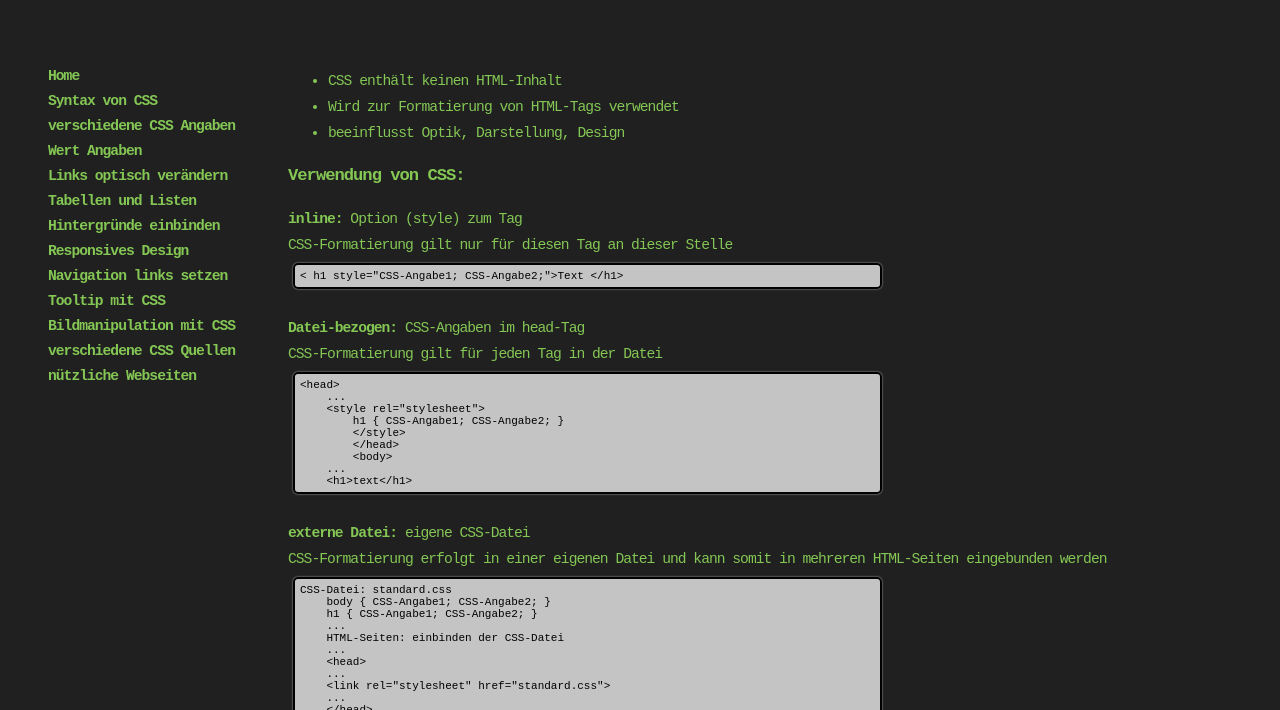
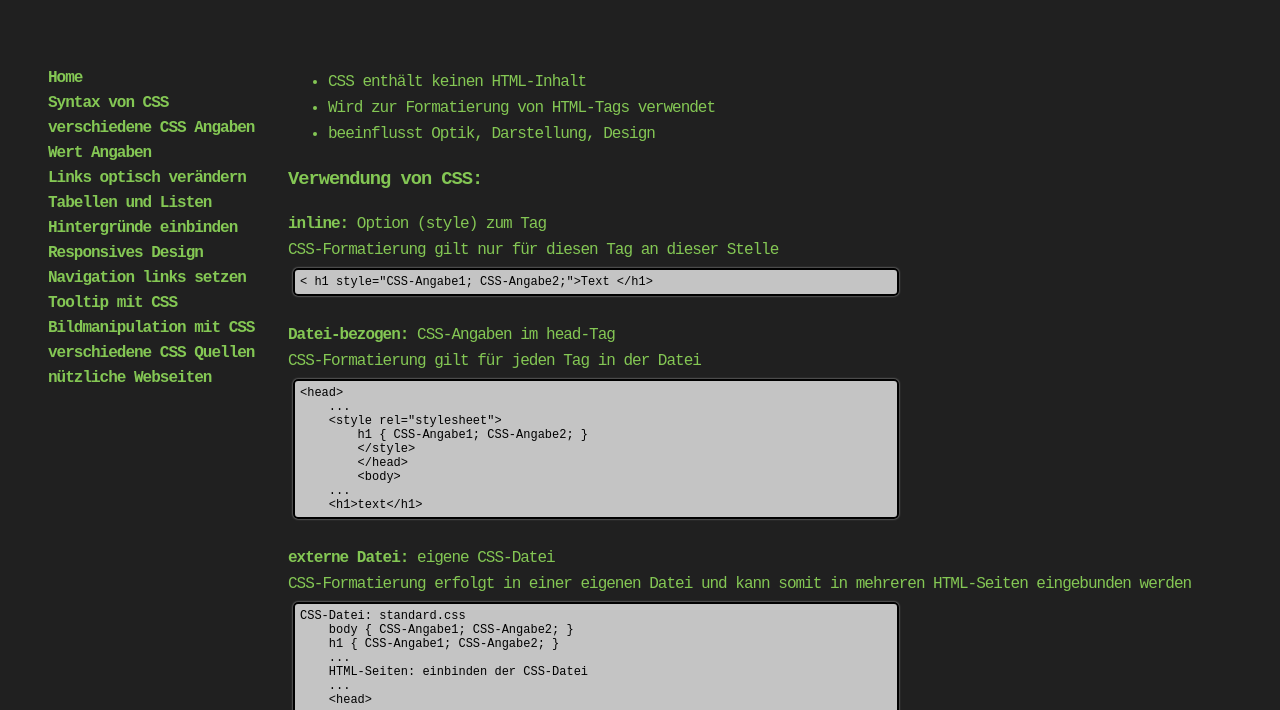
Before and after one commit to andyjocham/CSS-Dokumentation, a plain HTML site: page index.html in a window 1280 px wide. Shown: the part 90-800 px from the top of the page. Drawn offline with Linux system fonts and the light colour scheme.

Commit message:
schriftgröße geändert

```diff
--- a/css/style.css
+++ b/css/style.css
@@ -5,7 +5,7 @@ textarea {
   padding: 5px 5px;
   background-color: #c4c4c4;
   margin: 5px 0px 0px 5px;
-  font-size: 11px;
+  font-size: 12px;
   resize: none;
   border: 2px solid #000000;
   border-radius: 5px;
@@ -47,7 +47,7 @@ nav {
   line-height: 25px;
   position: fixed;
   width: 300px;
-  font-size: 11pt;
+  font-size: 12pt;
 }
 nav ul {
   list-style-type: none;
@@ -58,7 +58,7 @@ nav ul {
   margin-left: 260px;
   margin-top: 70px;
   padding: 5px 20px;
-  font-size: 11pt;
+  font-size: 12pt;
 }
 
 .links {
```
